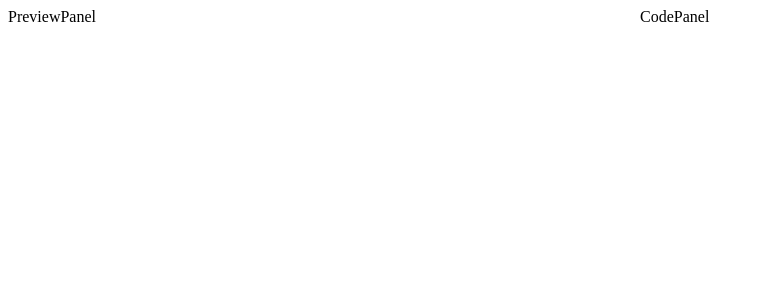
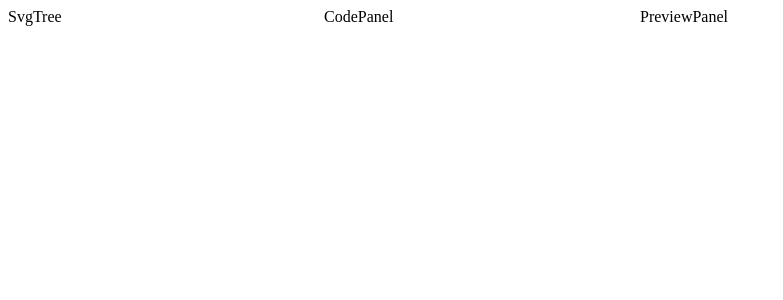
Before and after one commit to Mukhiddin06/Svglab, a React (Vite) app: page / in a window 1280 px wide. Shown: the top 300 px of the page, without its empty margins (0-783 px from the left). Built offline with nearby package versions, Linux system fonts and the light colour scheme.

Commit message:
added new panel

```diff
--- a/src/components/Editor.tsx
+++ b/src/components/Editor.tsx
@@ -1,18 +1,25 @@
 import { Group, Panel, Separator } from "react-resizable-panels";
 import PreviewPanel from "./PreviewPanel";
 import CodePanel from "./CodePanel";
+import SvgTree from "./SvgTree";
 
 export default function Editor() {
   return (
     <Group orientation="horizontal">
-      <Panel defaultSize="50%">
-        <PreviewPanel />
+      <Panel defaultSize="25%">
+        <SvgTree />
+      </Panel>
+
+      <Separator className="w-[2px] bg-gray-300" />
+
+      <Panel defaultSize="25%">
+        <CodePanel />
       </Panel>
 
       <Separator className="w-[2px] bg-gray-300" />
 
       <Panel defaultSize="50%">
-        <CodePanel />
+        <PreviewPanel />
       </Panel>
     </Group>
   );
--- /dev/null
+++ b/src/components/SvgTree.tsx
@@ -0,0 +1,7 @@
+const SvgTree = () => {
+  return (
+    <div>SvgTree</div>
+  )
+}
+
+export default SvgTree
```
